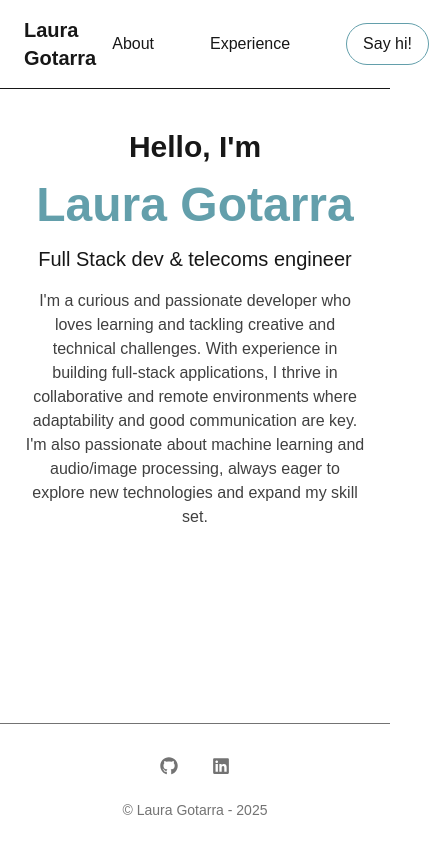
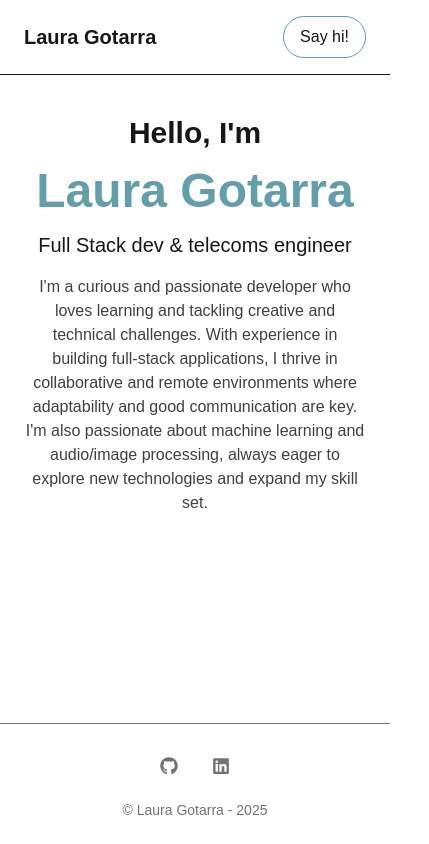
Before and after one commit to lgotarra/portfolio, a Next.js app: page / in a window 390 px wide. Shown: the whole page, 429 px wide, since content can reach past the window. Built offline with nearby package versions, Linux system fonts and the light colour scheme.

Commit message:
wip: responsive menu for small screens

```diff
--- /dev/null
+++ b/src/components/HamburguerMenu.tsx
@@ -0,0 +1,21 @@
+import Link from "next/link";
+
+export interface MenuItem {
+  href: string;
+  label: string;
+}
+export interface MenuListProps {
+  menuItems: MenuItem[];
+  itemStyle?: string;
+}
+export default function MenuList(props: MenuListProps) {
+  return (
+    <>
+      {props.menuItems.map((item, index) => (
+        <Link key={index} href={item.href} className={props.itemStyle}>
+          {item.label}
+        </Link>
+      ))}
+    </>
+  );
+}
--- a/src/components/Navbar.tsx
+++ b/src/components/Navbar.tsx
@@ -1,32 +1,42 @@
 "use client";
 
 import Link from "next/link";
+import { useState } from "react";
+import MenuList, { MenuItem } from "./HamburguerMenu";
 
 export default function Navbar() {
+  const [isMenuOpen, setIsMenuOpen] = useState<boolean>(false);
+  const menuItems: MenuItem[] = [
+    { href: "/about", label: "About" },
+    { href: "/experience", label: "Experience" },
+  ];
+
   return (
     <nav className="sticky top-0 w-full px-6 py-4 border-b flex justify-between items-center bg-white dark:bg-neutral-900">
       <Link href="/" className="text-xl font-bold">
         Laura Gotarra
       </Link>
-      <div className="flex items-center gap-6">
-        <Link
-          href="/about"
-          className="px-4 py-2 rounded transition hover:text-theme-4"
-        >
-          About
-        </Link>
-        <Link
-          href="/experience"
-          className="px-4 py-2 rounded transition hover:text-theme-4"
-        >
-          Experience
-        </Link>
+      <div className="flex items-center">
+        {/* Desktop menu */}
+        <div className="hidden sm:flex">
+          {menuItems.map((item, index) => (
+            <Link
+              key={index}
+              href={item.href}
+              className="px-4 py-2 rounded transition hover:text-theme-4"
+            >
+              {item.label}
+            </Link>
+          ))}
+        </div>
         <a
           href={`mailto:${process.env.NEXT_PUBLIC_CONTACT_EMAIL}`}
-          className="whitespace-nowrap ml-4 border-1 border-double border-theme-4 px-4 py-2 rounded-full hover:bg-theme-4 hover:text-white transition"
+          className="whitespace-nowrap ml-2 border-1 border-double border-theme-4 px-4 py-2 rounded-full hover:bg-theme-4 hover:text-white transition"
         >
           Say hi!
         </a>
+        {/* Mobile menu */}
+        {isMenuOpen && MenuList({ menuItems })}
       </div>
     </nav>
   );
```
